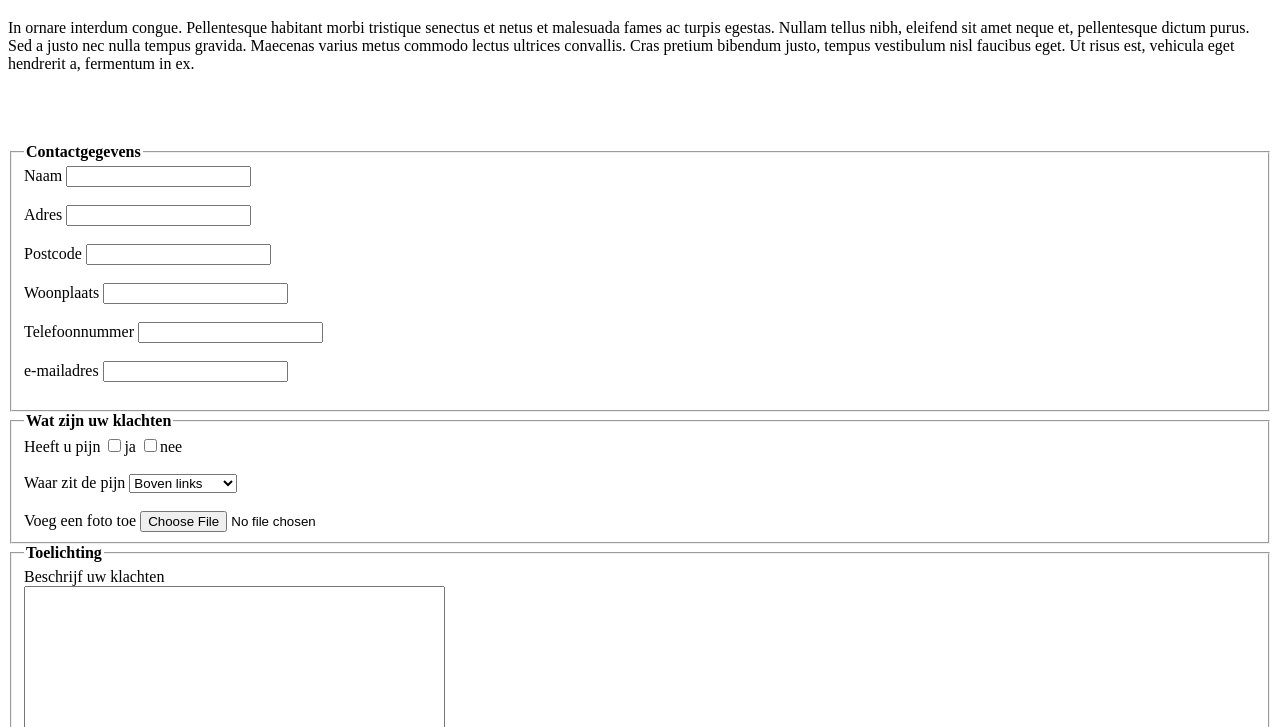
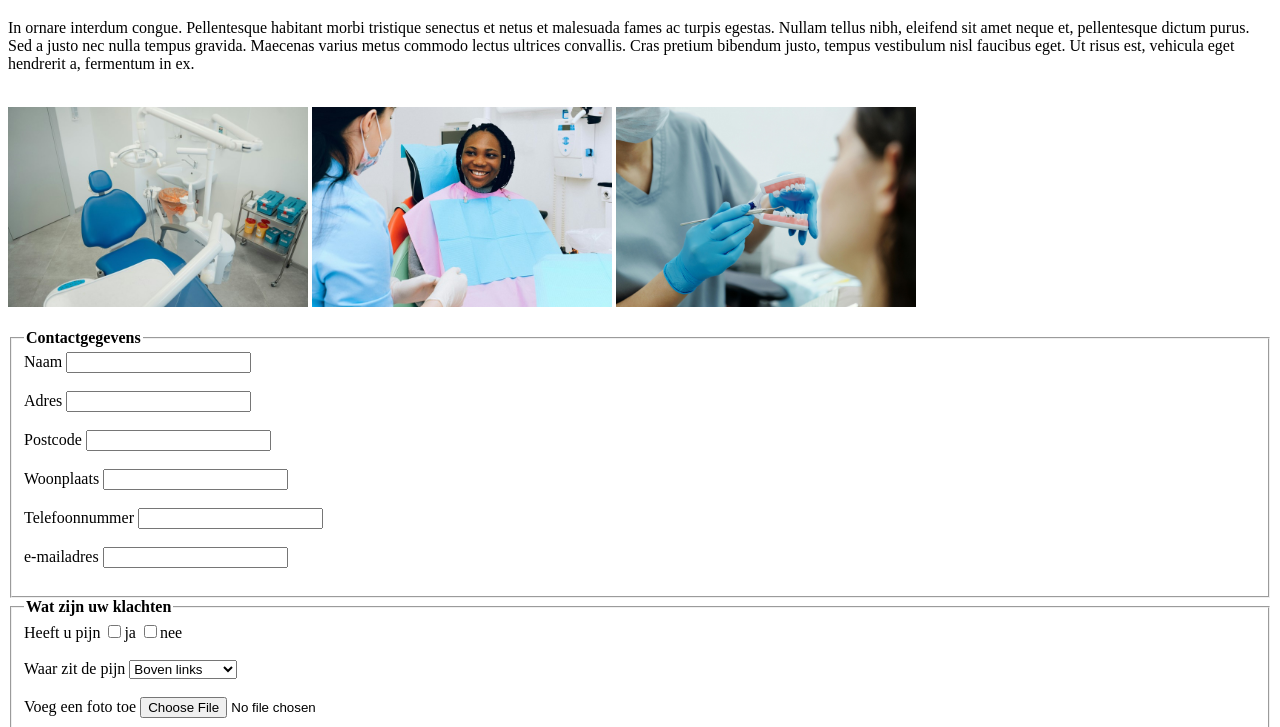
Before and after one commit to huiswerk-frontend/site-creating, a plain HTML site: page index.html in a window 1280 px wide. Shown: the part 61-788 px from the top of the page. Drawn offline with Linux system fonts and the light colour scheme.

Commit message:
Update index.html

```diff
--- a/index.html
+++ b/index.html
@@ -10,9 +10,9 @@
             In ornare interdum congue. Pellentesque habitant morbi tristique senectus et netus et malesuada fames ac turpis egestas. Nullam tellus nibh, eleifend sit amet neque et, pellentesque dictum purus. Sed a justo nec nulla tempus gravida. Maecenas varius metus commodo lectus ultrices convallis. Cras pretium bibendum justo, tempus vestibulum nisl faucibus eget. Ut risus est, vehicula eget hendrerit a, fermentum in ex.
         </p>
           <br>
-           <!-- <img src="pics/blauwe-tandartsstoel.jpg" alt="een blauwe tandartsstoel in een behandelkamer" width="300">
+           <img src="pics/blauwe-tandartsstoel.jpg" alt="een blauwe tandartsstoel in een behandelkamer" width="300">
             <img src="pics/tandarts_en_patient.jpg" alt="tandarts met een lachende patient in de tandartsstoel" width="300">
-            <img src="pics/tandarts_met_gebit.jpg" alt="tandarts met gebit in hand en patient" width="300">-->
+            <img src="pics/tandarts_met_gebit.jpg" alt="tandarts met gebit in hand en patient" width="300">
              <br><br>
               <form method="post" action="https://formspree.io/f/xeoerqbl">
                 <fieldset>
```
